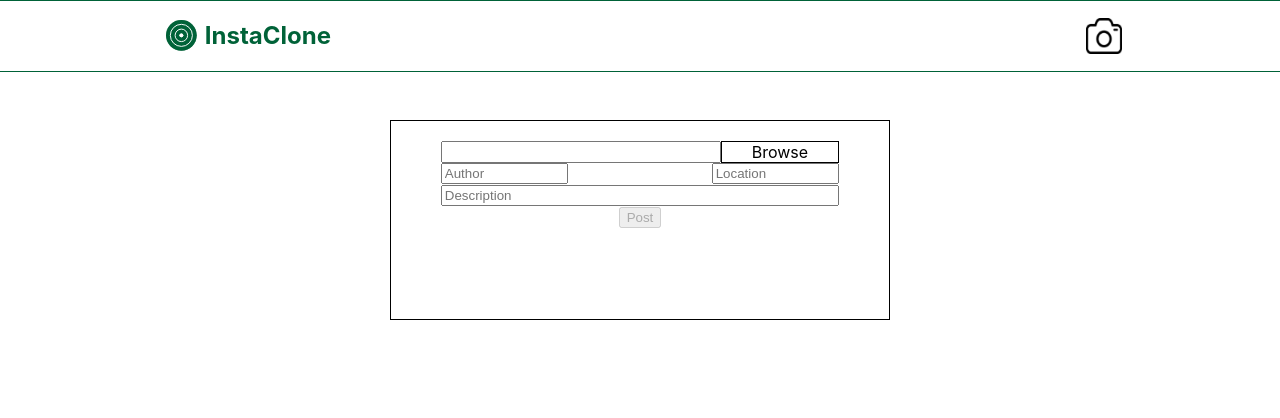
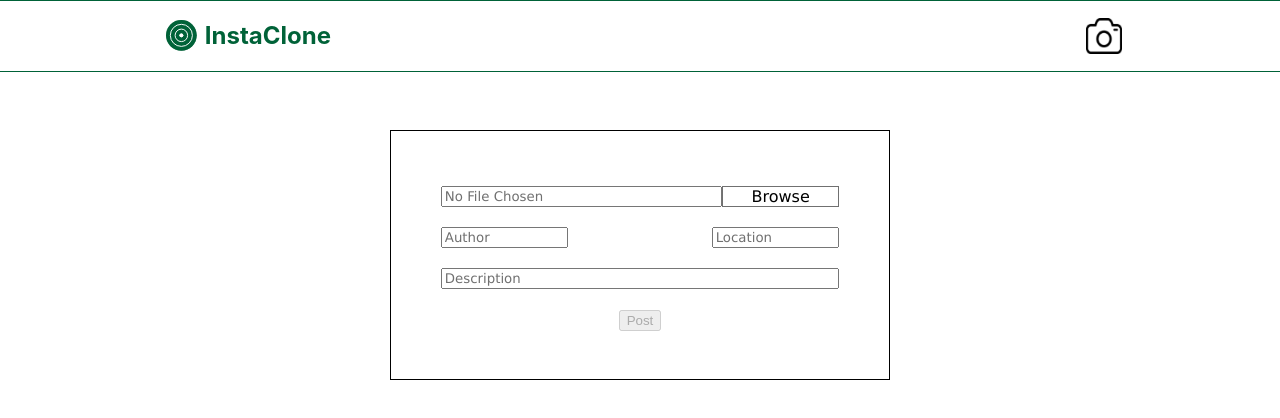
Before and after one commit to SantoshKumarRavi/instaclone-frontend, a React (Create React App) app in the folder instaclone/: page /PostForm in a window 1280 px wide. Shown: the top 418 px of the page. Built offline with nearby package versions, Linux system fonts and the light colour scheme.

Commit message:
added all

```diff
--- a/instaclone/src/App.css
+++ b/instaclone/src/App.css
@@ -68,6 +68,18 @@
 }
 
 
+.desc-input::placeholder,.space-between-children::placeholder
+{
+  font-family: Verdana, Geneva, Tahoma, sans-serif;
+  color: #707070;
+}
+.dir-text,.space-between-children
+,.desc-input{
+  outline: none;
+  font-weight: 500;
+  font-family: Verdana, Geneva, Tahoma, sans-serif;
+
+}
 /* .App-logo {
   height: 40vmin;
   pointer-events: none;
@@ -301,8 +313,8 @@
 }
 .form-container{
   width: 500px;
-  margin:120px auto;
-  height: 200px;
+  margin:10px auto;
+  height: 250px;
   box-sizing: border-box;
   border: 1px solid black;
   display: flex;
@@ -316,15 +328,21 @@
    visibility:hidden;
    display: none;
   }
+  .uploading-text{
+    color: green;
+  }
 .btn-browse{
   width:30%;
-  border: 1px solid black;
+  box-sizing: border-box;
+  border: 1px solid #707070;
   cursor: pointer;
 }
 .label{
   display: block;
   width: 100%;
   cursor: pointer;
+  font-family: Verdana, Geneva, Tahoma, sans-serif;
+  color: #000000;
 
 }
 .btn-browse >.hidden-file{
@@ -333,8 +351,26 @@
 .inside-form{
   width: 80%;
   height: 80%;
+  box-sizing: border-box;
+  padding-top: 6%;
 }
-
+.uploader-message{
+  height: 120px;
+  display: flex;
+  visibility: hidden;
+  flex-direction: column;
+  justify-content: flex-end;
+}
+.btn-post{
+  width:80px;
+  height: 30px;
+  color: white;
+  border: none;
+  background-color:#347DFD;
+  border-radius: 5px;
+  cursor: pointer;
+  font-size: large;
+}
 .desc-input{
   width: 100%;
   box-sizing: border-box;
@@ -344,6 +380,10 @@
   display: flex;
   flex-direction: row;
   width: 100%;
+}
+.file-component-container,.space-between-container,.desc-container
+{
+  margin-bottom: 5%;
 }
 .dir-text{
   width: 70%;
--- a/instaclone/src/Layouts/PostPage/PostForm.js
+++ b/instaclone/src/Layouts/PostPage/PostForm.js
@@ -83,11 +83,11 @@ const PostForm = () => {
   return (
     <div>
       <Navbar />
+      {<div style={{visibility:uploading?"visible":"hidden"}} className="uploader-message">{uploading &&<h4 className="uploading-text">Uploading.................pls wait</h4>}</div>}
       <form className="form-container" onSubmit={postToServer}>
-        {uploading && <div>uploading................. pls wait</div>}
         <div className="inside-form">
           <div className="file-component-container">
-          <input className="dir-text" readOnly type="text" value={filename} />
+          <input className="dir-text" readOnly type="text" style={{color:(filename!=="")?"#000000":"#707070"}} value={filename===""?"No File Chosen":filename} />
           <div className="btn-browse">
             <label className="label" htmlFor="files">
               Browse
@@ -122,7 +122,7 @@ const PostForm = () => {
           name="Location"
         />
          </div>
-         <div>
+         <div className="desc-container">
          <input
           type="text"
           className="desc-input"
@@ -134,10 +134,7 @@ const PostForm = () => {
         />
          </div>
 
-
-
-
-        <button disabled={disabled}>Post</button>
+        <button className={`${!disabled?"btn-post":""}`} disabled={disabled}>Post</button>
         </div>
       </form>
     </div>
```
